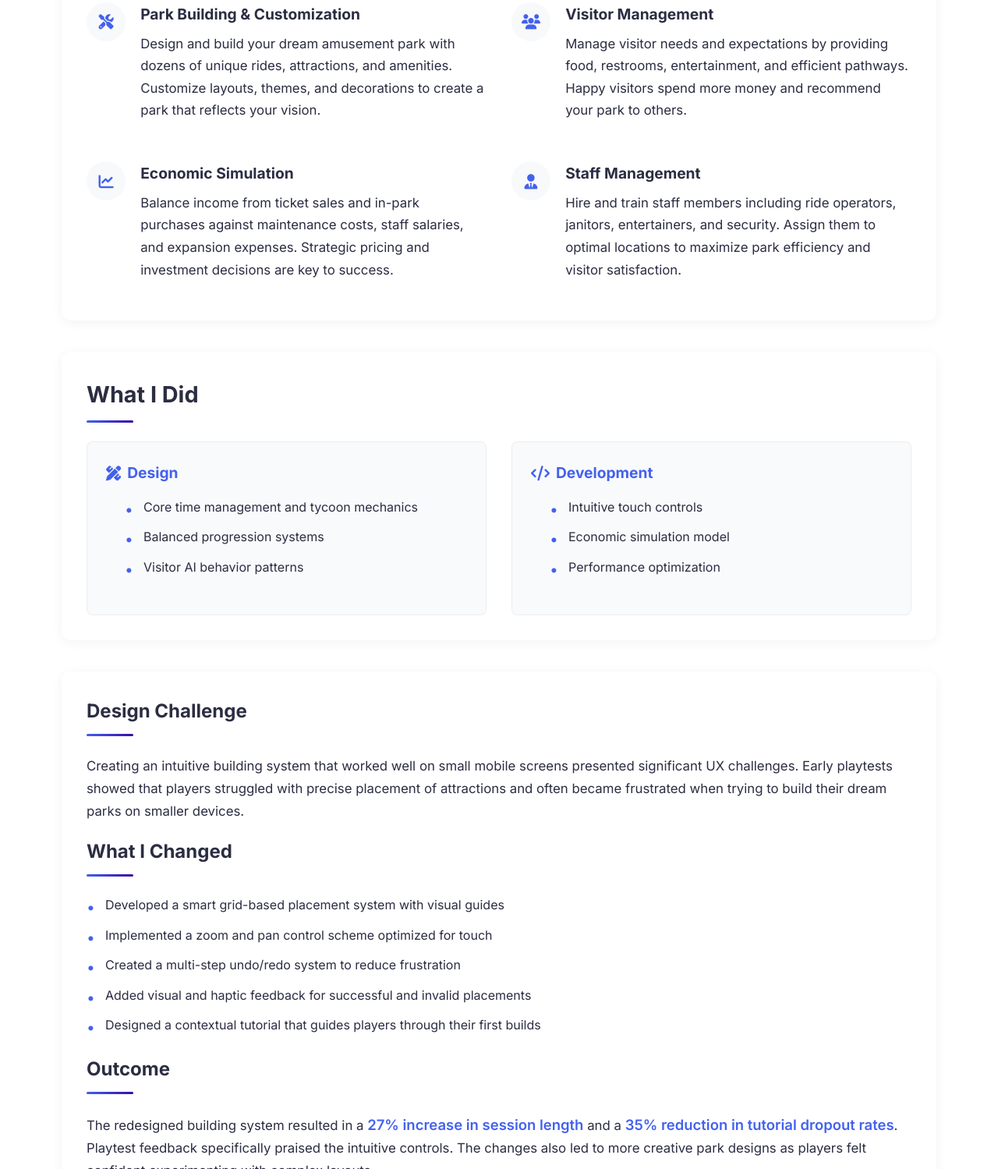
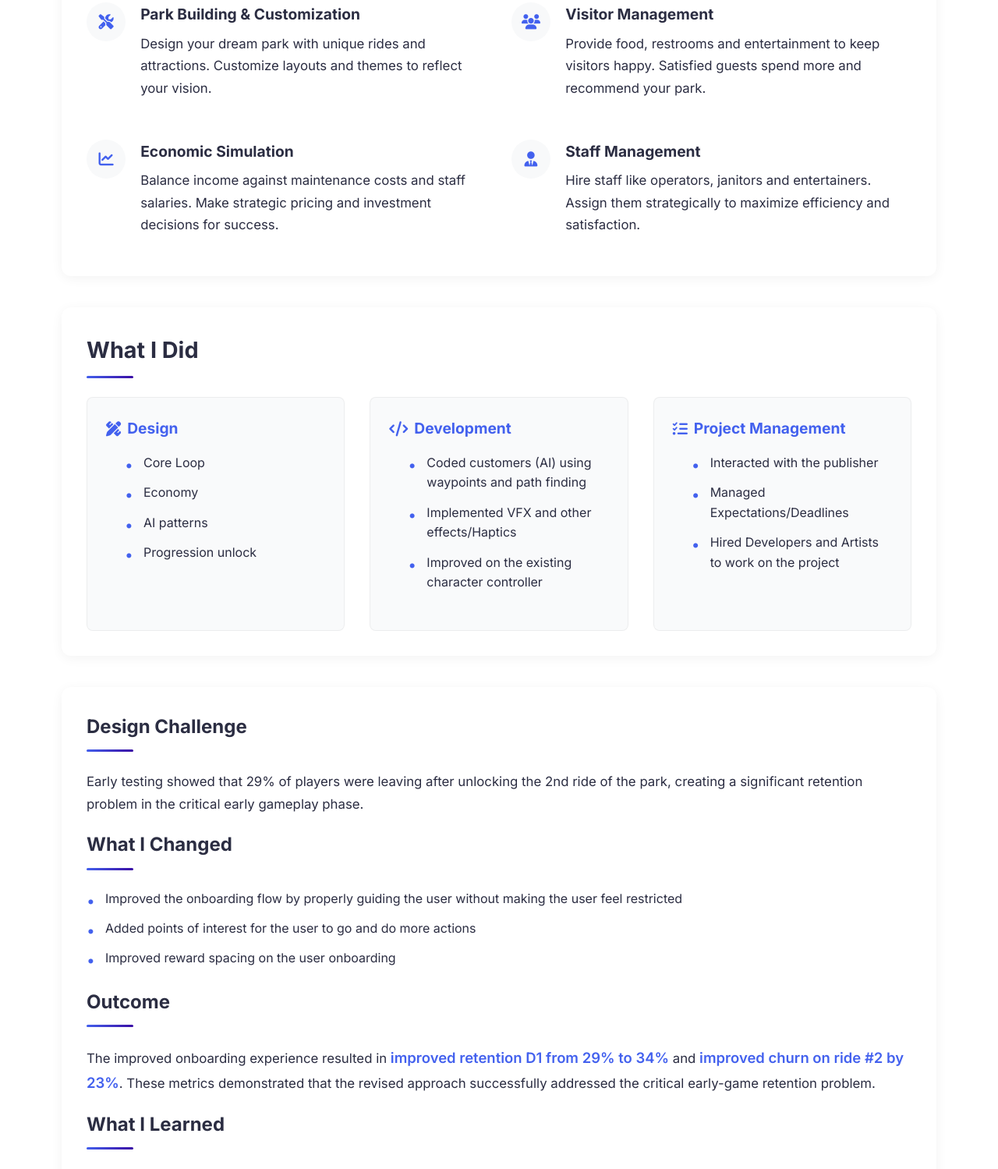
Before and after one commit to Diogo-G-Dias/Portfolio, a plain HTML site: page my-amusement-park.html in a window 1280 px wide. Shown: the part 1301-2800 px from the top of the page at 78% size. Drawn offline with Linux system fonts and the light colour scheme.

Commit message:
docs: update project details and challenges for amusement park game portfolio

```diff
--- a/my-amusement-park.html
+++ b/my-amusement-park.html
@@ -58,15 +58,19 @@
                     <div class="project-info">
                         <div class="project-info-item">
                             <h3><i class="fas fa-gamepad"></i> Genre</h3>
-                            <p>Time Management, Simulation, Tycoon</p>
+                            <p>Idle Tycoon</p>
                         </div>
                         <div class="project-info-item">
                             <h3><i class="fas fa-mobile-alt"></i> Platform</h3>
                             <p>iOS, Android</p>
                         </div>
                         <div class="project-info-item">
+                            <h3><i class="fab fa-unity"></i> Engine</h3>
+                            <p>Unity</p>
+                        </div>
+                        <div class="project-info-item">
                             <h3><i class="fas fa-tools"></i> Tools</h3>
-                            <p><i class="fab fa-unity"></i> Unity, <i class="fas fa-table"></i> Excel, <i class="fas fa-chart-line"></i> Analytics</p>
+                            <p><i class="fas fa-sticky-note"></i> Miro, <i class="fas fa-chart-line"></i> GameAnalytics, <i class="fas fa-database"></i> Firebase</p>
                         </div>
                         <div class="project-info-item">
                             <h3><i class="fas fa-link"></i> Download the Game</h3>
@@ -89,7 +93,7 @@
                             </div>
                             <div class="feature-content">
                                 <h3>Park Building & Customization</h3>
-                                <p>Design and build your dream amusement park with dozens of unique rides, attractions, and amenities. Customize layouts, themes, and decorations to create a park that reflects your vision.</p>
+                                <p>Design your dream park with unique rides and attractions. Customize layouts and themes to reflect your vision.</p>
                             </div>
                         </div>
                         <div class="feature-item">
@@ -98,7 +102,7 @@
                             </div>
                             <div class="feature-content">
                                 <h3>Visitor Management</h3>
-                                <p>Manage visitor needs and expectations by providing food, restrooms, entertainment, and efficient pathways. Happy visitors spend more money and recommend your park to others.</p>
+                                <p>Provide food, restrooms and entertainment to keep visitors happy. Satisfied guests spend more and recommend your park.</p>
                             </div>
                         </div>
                         <div class="feature-item">
@@ -107,7 +111,7 @@
                             </div>
                             <div class="feature-content">
                                 <h3>Economic Simulation</h3>
-                                <p>Balance income from ticket sales and in-park purchases against maintenance costs, staff salaries, and expansion expenses. Strategic pricing and investment decisions are key to success.</p>
+                                <p>Balance income against maintenance costs and staff salaries. Make strategic pricing and investment decisions for success.</p>
                             </div>
                         </div>
                         <div class="feature-item">
@@ -116,7 +120,7 @@
                             </div>
                             <div class="feature-content">
                                 <h3>Staff Management</h3>
-                                <p>Hire and train staff members including ride operators, janitors, entertainers, and security. Assign them to optimal locations to maximize park efficiency and visitor satisfaction.</p>
+                                <p>Hire staff like operators, janitors and entertainers. Assign them strategically to maximize efficiency and satisfaction.</p>
                             </div>
                         </div>
                     </div>
@@ -129,17 +133,26 @@
                             <div class="contribution-category">
                                 <h3><i class="fas fa-pencil-ruler"></i> Design</h3>
                                 <ul>
-                                    <li>Core time management and tycoon mechanics</li>
-                                    <li>Balanced progression systems</li>
-                                    <li>Visitor AI behavior patterns</li>
+                                    <li>Core Loop</li>
+                                    <li>Economy</li>
+                                    <li>AI patterns</li>
+                                    <li>Progression unlock</li>
                                 </ul>
                             </div>
                             <div class="contribution-category">
                                 <h3><i class="fas fa-code"></i> Development</h3>
                                 <ul>
-                                    <li>Intuitive touch controls</li>
-                                    <li>Economic simulation model</li>
-                                    <li>Performance optimization</li>
+                                    <li>Coded customers (AI) using waypoints and path finding</li>
+                                    <li>Implemented VFX and other effects/Haptics</li>
+                                    <li>Improved on the existing character controller</li>
+                                </ul>
+                            </div>
+                            <div class="contribution-category">
+                                <h3><i class="fas fa-tasks"></i> Project Management</h3>
+                                <ul>
+                                    <li>Interacted with the publisher</li>
+                                    <li>Managed Expectations/Deadlines</li>
+                                    <li>Hired Developers and Artists to work on the project</li>
                                 </ul>
                             </div>
                         </div>
@@ -148,25 +161,23 @@
 
                 <div class="project-challenges">
                     <h2>Design Challenge</h2>
-                    <p>Creating an intuitive building system that worked well on small mobile screens presented significant UX challenges. Early playtests showed that players struggled with precise placement of attractions and often became frustrated when trying to build their dream parks on smaller devices.</p>
+                    <p>Early testing showed that 29% of players were leaving after unlocking the 2nd ride of the park, creating a significant retention problem in the critical early gameplay phase.</p>
 
                     <h2>What I Changed</h2>
                     <ul>
-                        <li>Developed a smart grid-based placement system with visual guides</li>
-                        <li>Implemented a zoom and pan control scheme optimized for touch</li>
-                        <li>Created a multi-step undo/redo system to reduce frustration</li>
-                        <li>Added visual and haptic feedback for successful and invalid placements</li>
-                        <li>Designed a contextual tutorial that guides players through their first builds</li>
+                        <li>Improved the onboarding flow by properly guiding the user without making the user feel restricted</li>
+                        <li>Added points of interest for the user to go and do more actions</li>
+                        <li>Improved reward spacing on the user onboarding</li>
                     </ul>
 
                     <h2>Outcome</h2>
-                    <p>The redesigned building system resulted in a <span class="stat-highlight">27% increase in session length</span> and a <span class="stat-highlight">35% reduction in tutorial dropout rates</span>. Playtest feedback specifically praised the intuitive controls. The changes also led to more creative park designs as players felt confident experimenting with complex layouts.</p>
+                    <p>The improved onboarding experience resulted in <span class="stat-highlight">improved retention D1 from 29% to 34%</span> and <span class="stat-highlight">improved churn on ride #2 by 23%</span>. These metrics demonstrated that the revised approach successfully addressed the critical early-game retention problem.</p>
 
                     <h2>What I Learned</h2>
                     <div class="learning-items">
                         <div class="learning-item">
                             <i class="fas fa-lightbulb"></i>
-                            <p>Mobile UX design requires special consideration for touch input precision and screen size limitations</p>
+                            <p>The importance of having a rewarding and directed onboarding, but also giving the player the freedom to do his own choices</p>
                         </div>
                     </div>
                 </div>
```
